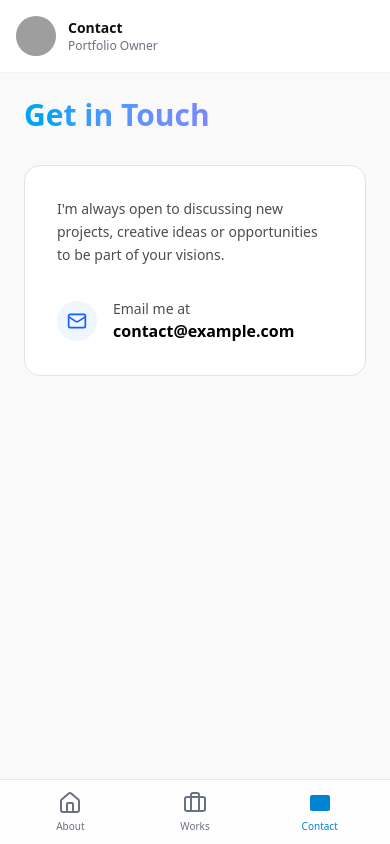
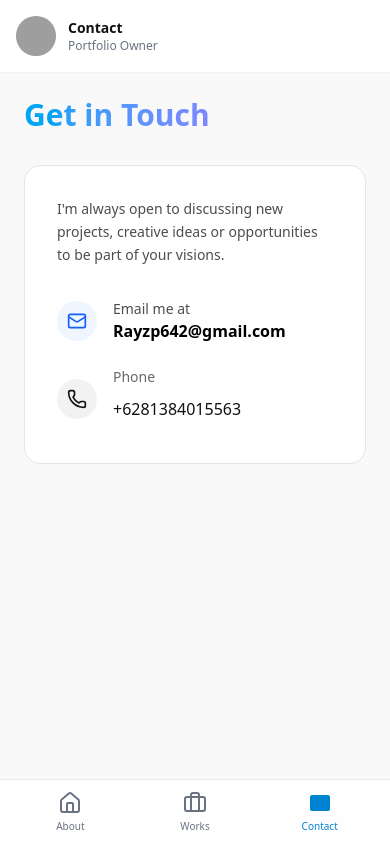
Before and after one commit to raypratidina/Portofolio-maker, a Next.js app: page /contact in a window 390 px wide. Built offline with nearby package versions, Linux system fonts and the light colour scheme; no server answers; the database is empty; grey boxes are pictures that could not be loaded.

Commit message:
feat: add portfolio email and phone contact links

```diff
--- a/src/app/contact/page.tsx
+++ b/src/app/contact/page.tsx
@@ -1,8 +1,8 @@
 import prisma from '@/lib/prisma';
 import PublicSidebar from '@/components/PublicSidebar';
 import MobileNavbar from '@/components/MobileNavbar';
-import { Mail, MapPin } from 'lucide-react';
-import { Metadata } from 'next';
+import { Mail, MapPin, Phone } from 'lucide-react';
+import { getSiteSettings } from '@/lib/content';
 import Image from 'next/image';
 
 export const revalidate = 60; // Instant load
@@ -14,7 +14,7 @@ async function getUser() {
 }
 
 export default async function ContactPage() {
-    const user = await getUser();
+    const [user, settings] = await Promise.all([getUser(), getSiteSettings()]);
 
     return (
         <div className="min-h-screen bg-[#F9F9F9] dark:bg-black pb-20 md:pb-0">
@@ -55,12 +55,21 @@ export default async function ContactPage() {
                                 </div>
                                 <div>
                                     <p className="text-[14px] leading-[21px] text-[#4B4D50] dark:text-gray-400">Email me at</p>
-                                    <a href={`mailto:${user?.email}`} className="text-[16px] leading-[24px] font-bold text-[#000000] dark:text-white hover:text-blue-600 transition-colors">
-                                        {user?.email || 'contact@example.com'}
+                                    <a href={`mailto:${settings.email}`} className="text-[16px] leading-[24px] font-bold text-[#000000] dark:text-white hover:text-blue-600 transition-colors break-all">
+                                        {settings.email}
                                     </a>
                                 </div>
                             </div>
 
+                            {settings.phone && (
+                                <div className="flex items-center gap-4">
+                                    <div className="w-10 h-10 shrink-0 rounded-full bg-foreground/5 flex items-center justify-center text-foreground"><Phone className="w-5 h-5" aria-hidden="true" /></div>
+                                    <div>
+                                        <p className="text-sm text-muted">Phone</p>
+                                        <a href={`tel:${settings.phone.replace(/[\s()-]/g, '')}`} className="inline-flex min-h-11 items-center text-base font-medium text-foreground hover:text-muted">{settings.phone}</a>
+                                    </div>
+                                </div>
+                            )}
                             {user?.country && (
                                 <div className="flex items-center space-x-4">
                                     <div className="w-10 h-10 rounded-full bg-green-50 dark:bg-green-900/20 flex items-center justify-center text-green-600">
--- a/src/components/contact/ContactSection.tsx
+++ b/src/components/contact/ContactSection.tsx
@@ -5,6 +5,7 @@ export function ContactSection({ settings }: { settings: SiteSettings | null })
   const candidate = settings?.email?.trim() || '';
   const email = /^[^\s@]+@[^\s@]+\.[^\s@]+$/.test(candidate) && !/@example\.(com|org|net)$/i.test(candidate) ? candidate : null;
   const socialLinks = (settings?.socialLinks || []).filter(link => /^https?:\/\//i.test(link.url));
+  const phone = settings?.phone?.trim();
   const contactHref = email ? `mailto:${email}` : socialLinks[0]?.url;
   return (
     <section id="contact" className="bg-[#0a0a0a] text-white py-16 md:pt-24 md:pb-10 px-6 md:px-12">
@@ -16,7 +17,8 @@ export function ContactSection({ settings }: { settings: SiteSettings | null })
         </div>
         <div className="mt-12 md:mt-16 flex flex-col md:flex-row justify-between gap-8 border-t border-white/20 pt-6 text-sm">
           <div className="flex flex-col gap-3 min-w-0">
-            {email && <a href={`mailto:${email}`} className="break-all text-white/80 hover:text-white">{email}</a>}
+            {email && <div><p className="font-mono text-xs uppercase tracking-widest text-white/60">Email</p><a href={`mailto:${email}`} className="inline-flex min-h-11 items-center break-all text-white/80 hover:text-white">{email}</a></div>}
+            {phone && <div><p className="font-mono text-xs uppercase tracking-widest text-white/60">Phone</p><a href={`tel:${phone.replace(/[\s()-]/g, '')}`} className="inline-flex min-h-11 items-center text-white/80 hover:text-white">{phone}</a></div>}
             <div className="flex gap-5 flex-wrap">{socialLinks.map(link => <a key={`${link.platform}-${link.url}`} href={link.url} target="_blank" rel="noopener noreferrer" className="inline-flex min-h-11 items-center gap-1 text-white/80 hover:text-white">{link.platform}<ArrowUpRight size={14} aria-hidden="true" /><span className="sr-only"> (opens in a new tab)</span></a>)}</div>
           </div>
           <div className="flex flex-wrap gap-6 text-white/80">{[['/', 'Home'], ['/#work', 'Work'], ['/#about', 'About']].map(([href, label]) => <Link key={href} href={href} className="inline-flex min-h-11 items-center hover:text-white">{label}</Link>)}</div>
--- a/src/lib/content/settings.ts
+++ b/src/lib/content/settings.ts
@@ -8,7 +8,8 @@ export async function getSiteSettings(): Promise<SiteSettings> {
     heroHeadline: 'RAY PRATIDINA',
     heroDescription: 'I design digital products that make complex things feel simple.',
     availability: 'Open to opportunities',
-    email: 'raypratidina@example.com', // Replace with real email if available
+    email: 'Rayzp642@gmail.com',
+    phone: '+6281384015563',
     socialLinks: [
       { platform: 'LinkedIn', url: '#' },
       { platform: 'Dribbble', url: '#' },
--- a/src/types/content.ts
+++ b/src/types/content.ts
@@ -7,6 +7,7 @@ export interface SiteSettings {
   heroDescription: string;
   availability: string;
   email: string;
+  phone?: string;
   socialLinks: { platform: string; url: string }[];
   seoTitle: string;
   seoDescription: string;
```
